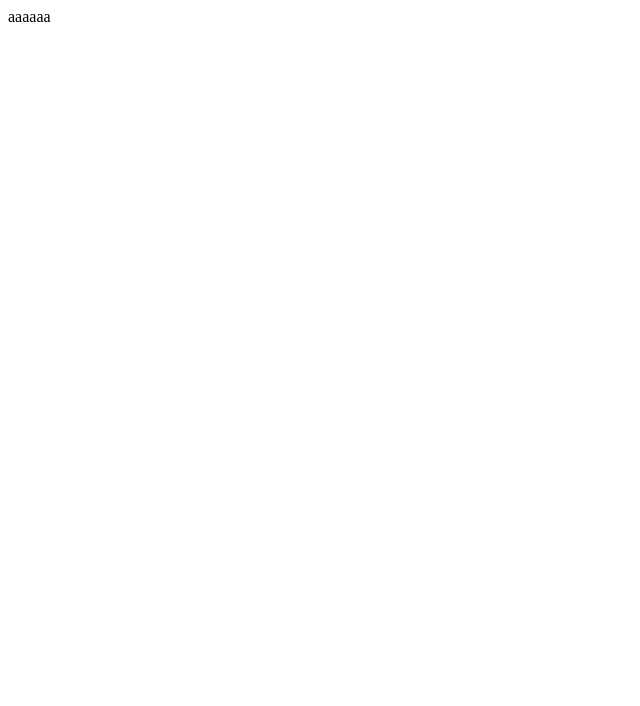
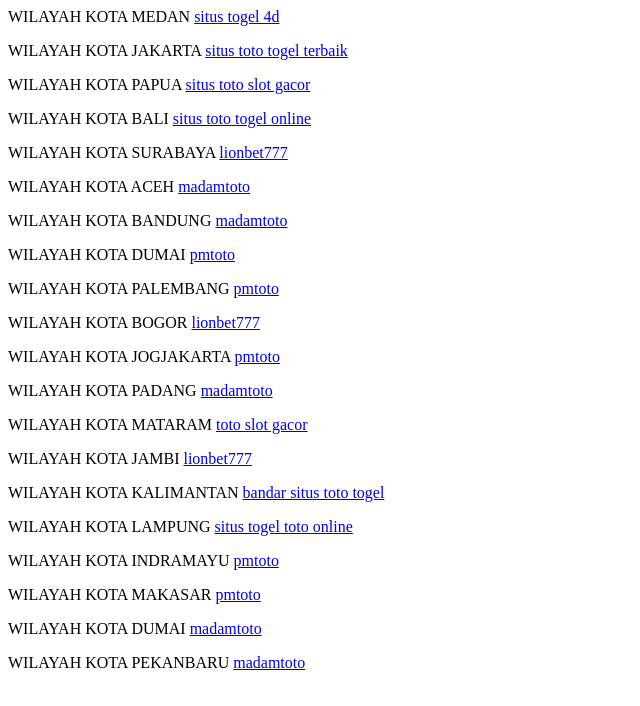
Before and after one commit to legalsarah48/beat-4, a plain HTML site: page index.html in a window 1280 px wide. Shown: the whole page, without its empty margins (0-640 px from the left). Drawn offline with Linux system fonts and the light colour scheme.

Commit message:
Update index.html

```diff
--- a/index.html
+++ b/index.html
@@ -1 +1,27 @@
-aaaaaa
+<html>
+    <head>
+        <title>Menteri Keuangan Indonesia Kabupaten Tegal </title>
+    </head>
+    <body>
+        <p>WILAYAH KOTA MEDAN <a href='https://pmtoto.id/'>situs togel 4d</a></p>
+        <p>WILAYAH KOTA JAKARTA <a href='https://appgondrong.id/'>situs toto togel terbaik</a></p>
+        <p>WILAYAH KOTA PAPUA <a href='https://docs.ontop-vkg.org/'>situs toto slot gacor</a></p>
+        <p>WILAYAH KOTA BALI <a href='https://docs.codenotary.io/'>situs toto togel online</a></p>
+        <p>WILAYAH KOTA SURABAYA <a href='https://139.180.139.119/'>lionbet777</a></p>
+        <p>WILAYAH KOTA ACEH <a href='https://link.space/@madamtoto'>madamtoto</a></p>
+        <p>WILAYAH KOTA BANDUNG <a href='https://heylink.me/MADAMTOTO/'>madamtoto</a></p>
+        <p>WILAYAH KOTA DUMAI <a href='https://heylink.me/pmtoto/'>pmtoto</a></p>
+        <p>WILAYAH KOTA PALEMBANG <a href='https://heylink.me/pmtoto-group/'>pmtoto</a></p>
+        <p>WILAYAH KOTA BOGOR <a href='https://45.32.110.212/'>lionbet777</a></p>
+        <p>WILAYAH KOTA JOGJAKARTA <a href='https://link.space/@pmtoto'>pmtoto</a></p>
+        <p>WILAYAH KOTA PADANG <a href='http://149.28.134.211/'>madamtoto</a></p>
+        <p>WILAYAH KOTA MATARAM <a href='https://pafikotamataram.id/'>toto slot gacor</a></p>
+        <p>WILAYAH KOTA JAMBI <a href='https://207.148.121.224/'>lionbet777</a></p>
+        <p>WILAYAH KOTA KALIMANTAN <a href='https://pasar-desa.id/'>bandar situs toto togel</a></p>
+        <p>WILAYAH KOTA LAMPUNG <a href='https://terminalsatu.id/'>situs togel toto online</a></p>
+        <p>WILAYAH KOTA INDRAMAYU <a href='https://45.77.33.170/'>pmtoto</a></p>
+        <p>WILAYAH KOTA MAKASAR <a href='https://139.180.141.1/'>pmtoto</a></p>
+        <p>WILAYAH KOTA DUMAI <a href='https://139.180.210.81/'>madamtoto</a></p>
+        <p>WILAYAH KOTA PEKANBARU <a href='https://139.180.213.79/'>madamtoto</a></p>
+    </body>
+    </html>
```
